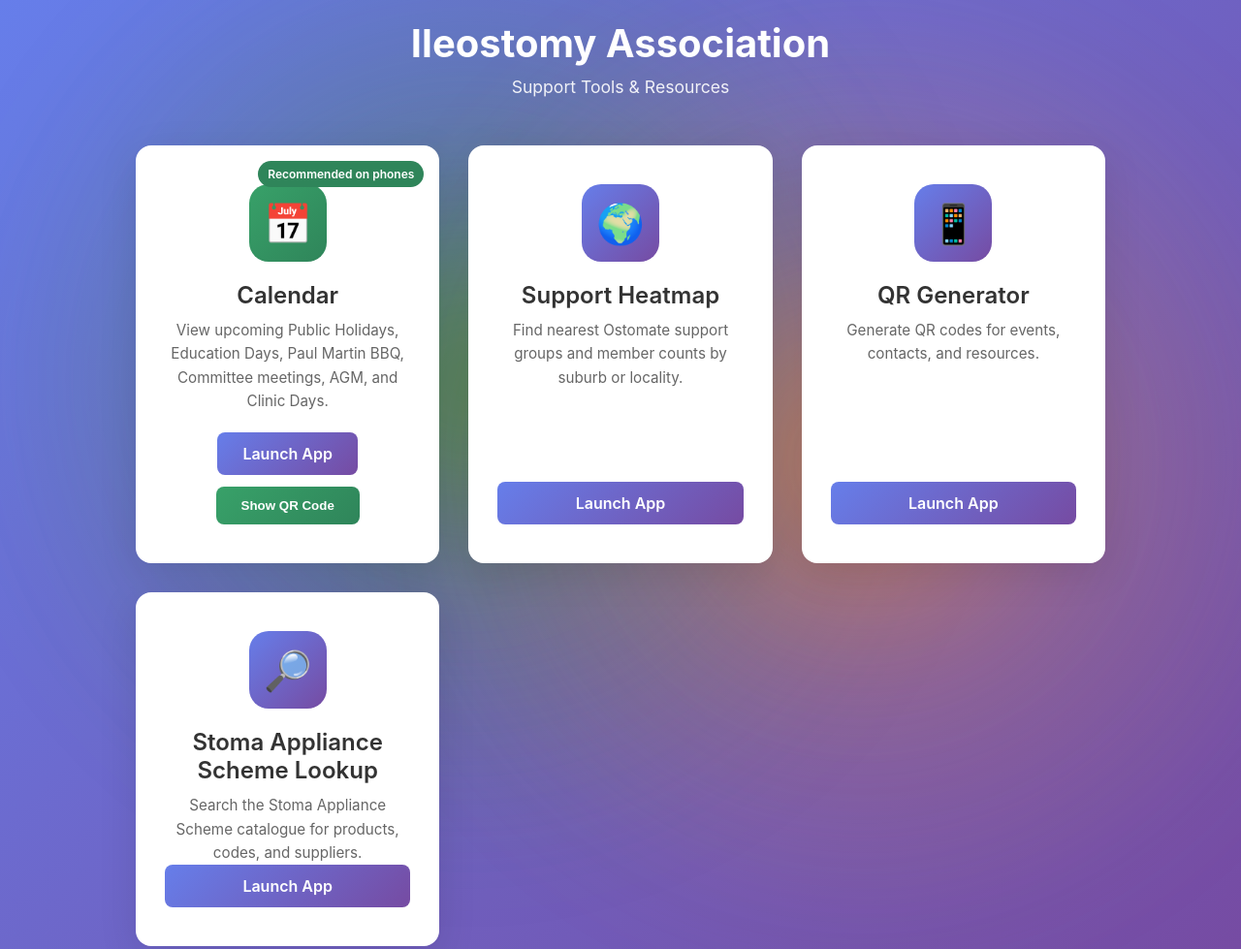
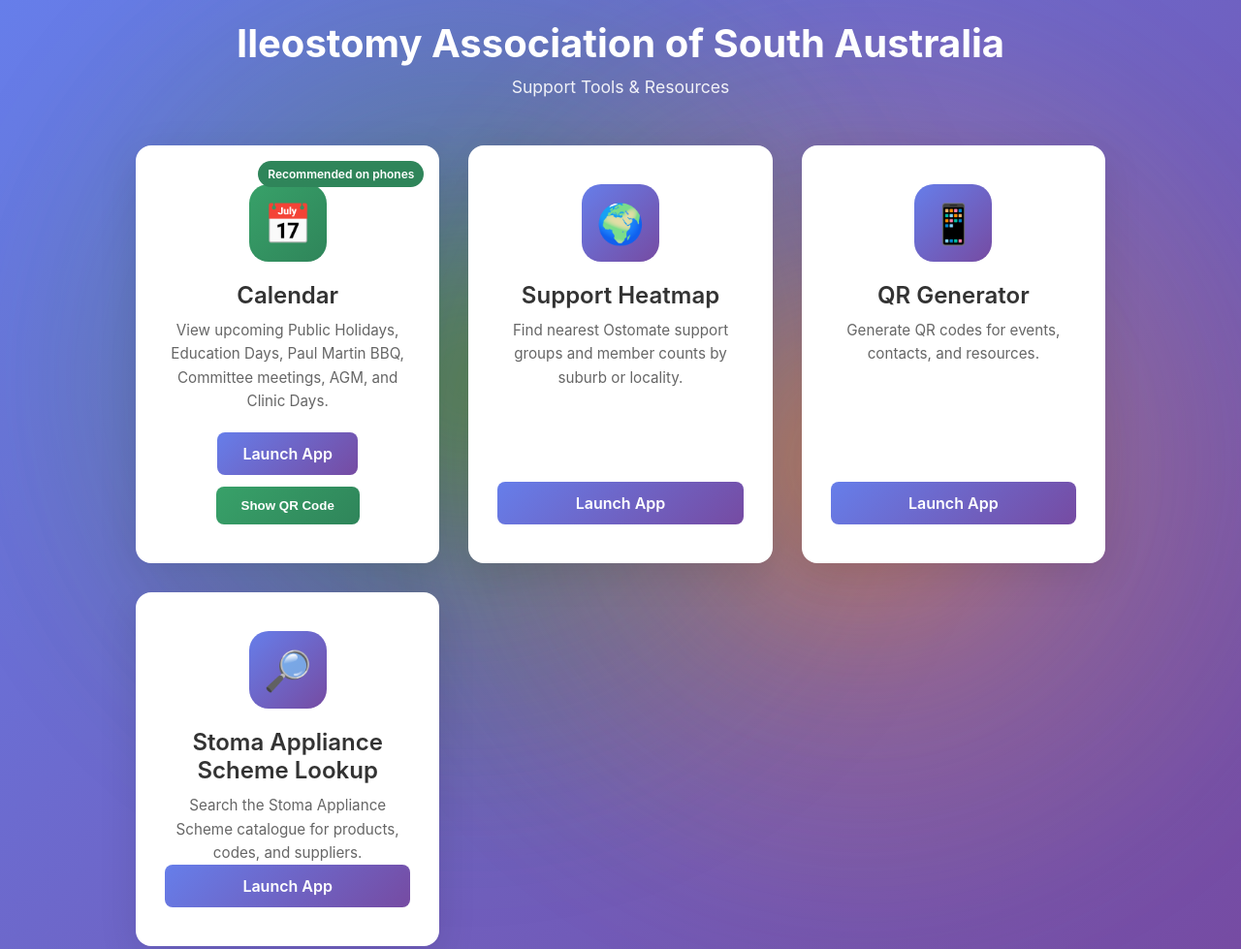
Before and after one commit to FraknToastr/Ileostomy-Association, a plain HTML site: page index.html in a window 1280 px wide. Shown: the top 979 px of the page at 97% size. Drawn offline with Linux system fonts and the light colour scheme.

Commit message:
Include South Australia in landing page headline

```diff
--- a/index.html
+++ b/index.html
@@ -257,7 +257,7 @@
 <div class="plasma plasma-b" aria-hidden="true"></div>
 <div class="container">
     <div class="header">
-        <h1>Ileostomy Association</h1>
+        <h1>Ileostomy Association of South Australia</h1>
         <p>Support Tools & Resources</p>
     </div>
 
```
